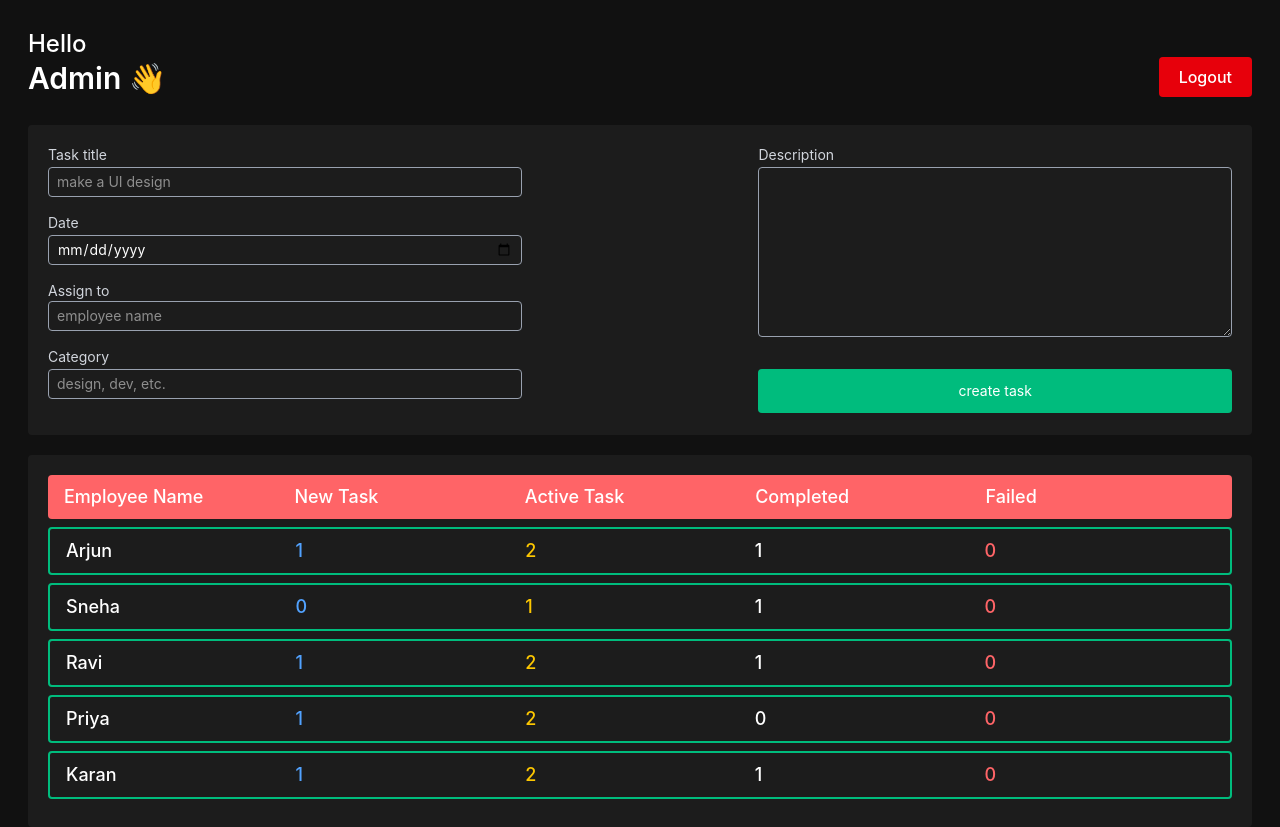
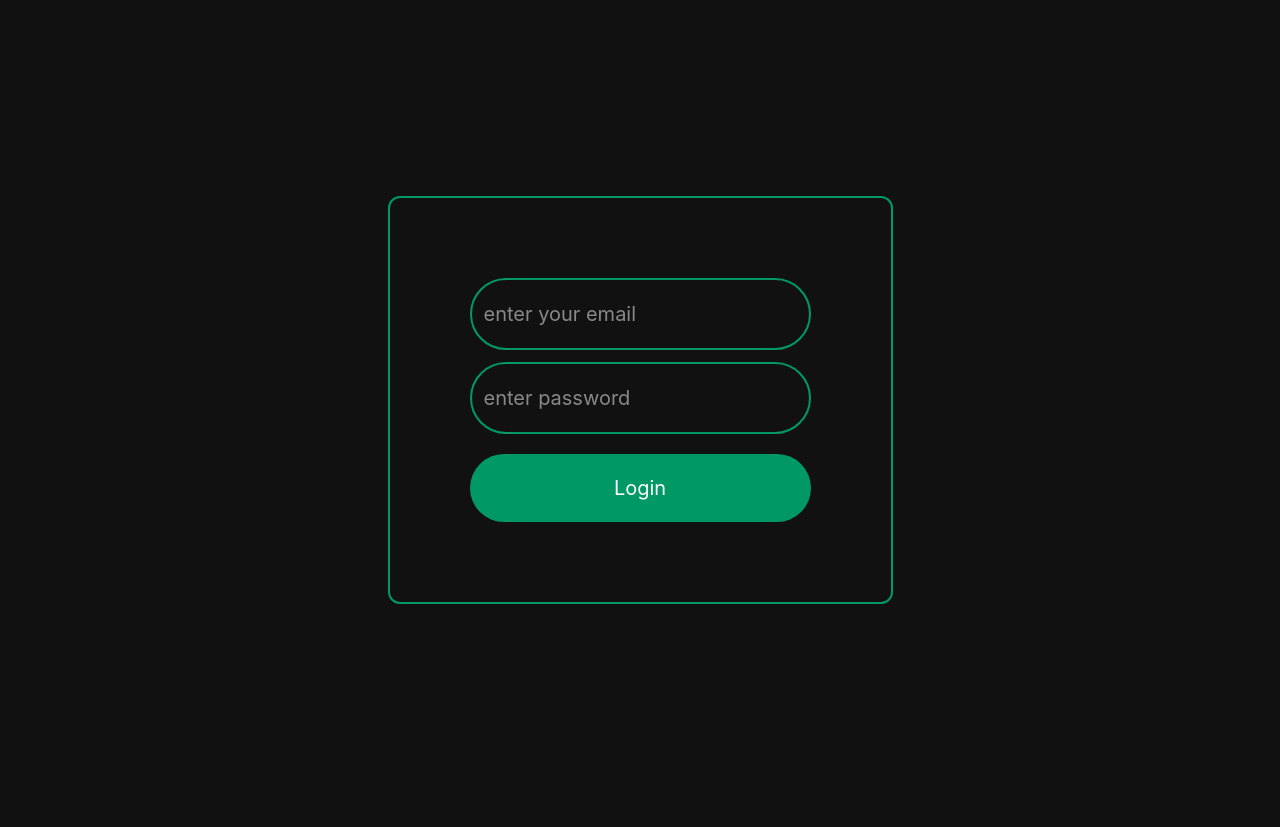
Before and after one commit to singhmahipal/Employ-Management-System, a React (Vite) app: page / in a window 1280 px wide. After the commit the page ends 800 px from the top, so only its background shows below. Built offline with nearby package versions, Linux system fonts and the light colour scheme.

Commit message:
enhance logout functionality

```diff
--- a/src/App.jsx
+++ b/src/App.jsx
@@ -48,14 +48,12 @@ const App = () => {
 
   return (
     <>
-      {/* {!user ? (
-        <Login handleLogin={handleLogin} />
+      {!user ? <Login handleLogin={handleLogin} /> : ""}
+      {user == "admin" ? (
+        <AdminDashboard changeUser={setUser} />
       ) : user == "employee" ? (
-        <EmployeeDashboard data={loggedInUserData} />
-      ) : (
-        <AdminDashboard />
-      )} */}
-      <AdminDashboard />
+        <EmployeeDashboard changeUser={setUser} data={loggedInUserData} />
+      ) : null}
     </>
   );
 };
--- a/src/components/Dashboard/AdminDashboard.jsx
+++ b/src/components/Dashboard/AdminDashboard.jsx
@@ -3,10 +3,10 @@ import Header from "../other/Header";
 import CreateTask from "../other/CreateTask";
 import AllTask from "../other/AllTask";
 
-const AdminDashboard = () => {
+const AdminDashboard = (props) => {
   return (
     <div className="h-screen w-full p-7">
-      <Header />
+      <Header changeUser={props.changeUser} />
       <CreateTask />
       <AllTask />
     </div>
--- a/src/components/Dashboard/EmployeeDashboard.jsx
+++ b/src/components/Dashboard/EmployeeDashboard.jsx
@@ -3,12 +3,12 @@ import Header from "../other/Header.jsx";
 import TaskListNumbers from "../other/TaskListNumbers.jsx";
 import TaskList from "../TaskList/TaskList.jsx";
 
-const EmployeeDashboard = ({data}) => {
+const EmployeeDashboard = (props) => {
   return (
     <div className="p-10 bg-[#1c1c1c] h-screen">
-      <Header data={data} />
-      <TaskListNumbers data={data} />
-      <TaskList data={data} />
+      <Header changeUser={props.changeUser} data={props.data} />
+      <TaskListNumbers data={props.data} />
+      <TaskList data={props.data} />
     </div>
   );
 };
--- a/src/components/other/Header.jsx
+++ b/src/components/other/Header.jsx
@@ -1,18 +1,23 @@
 import React from "react";
 
-const Header = ({data}) => {
+const Header = (props) => {
   const LogOutUser = () => {
-    localStorage.removeItem("LoggedInUser");
-    window.location.reload()
-  }
+    localStorage.setItem("LoggedInUser", "");
+    props.changeUser("");
+  };
 
   return (
     <div className="flex items-end justify-between">
       <h1 className="text-2xl font-medium">
         Hello <br />
-        <span className="text-3xl font-semibold">{data ? data.firstName : "Admin" } 👋</span>
+        <span className="text-3xl font-semibold">
+          {props.data ? props.data.firstName : "Admin"} 👋
+        </span>
       </h1>
-      <button className="bg-red-600 py-2 px-5 font-medium text-base rounded-sm" onClick={LogOutUser}>
+      <button
+        className="bg-red-600 py-2 px-5 font-medium text-base rounded-sm"
+        onClick={LogOutUser}
+      >
         Logout
       </button>
     </div>
```
